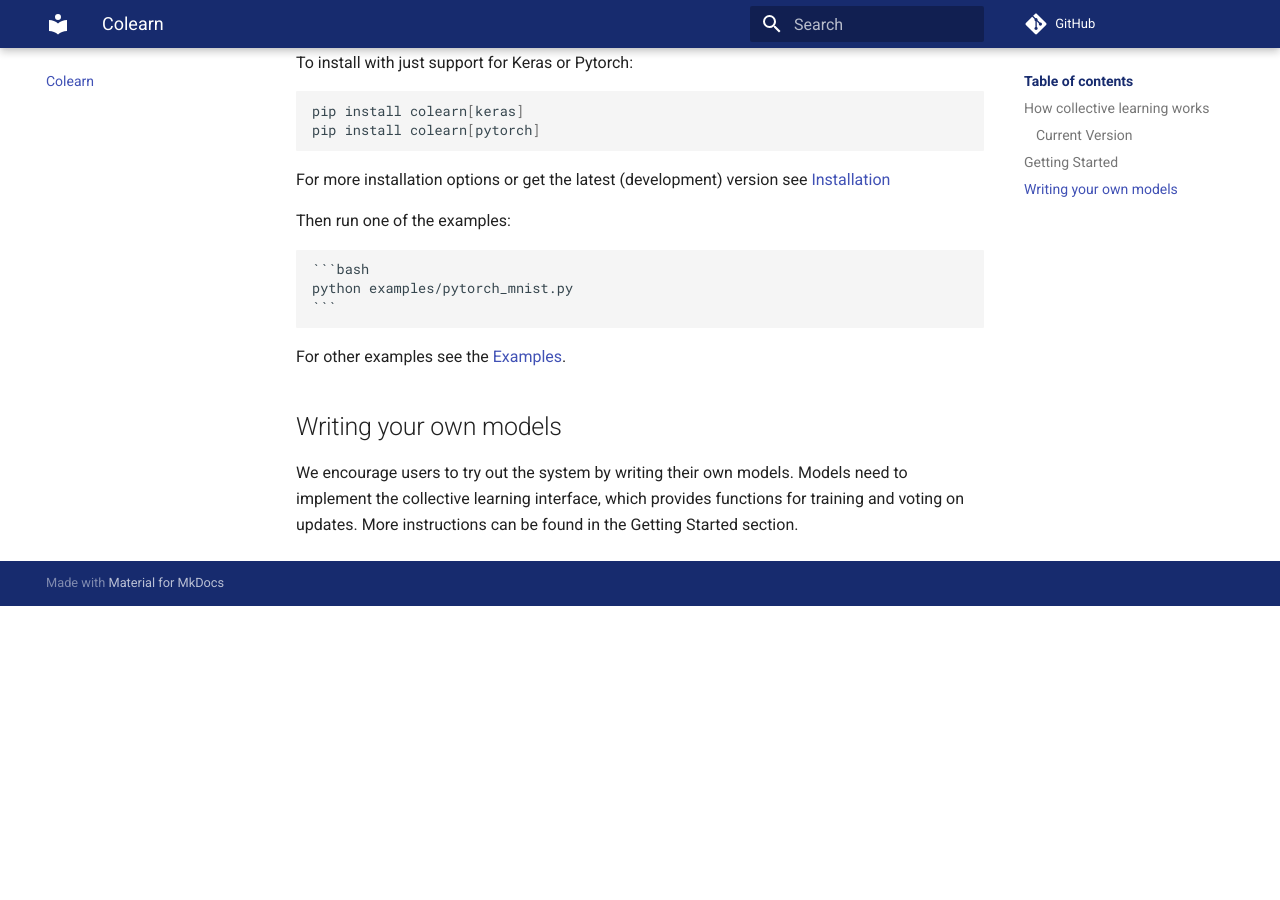
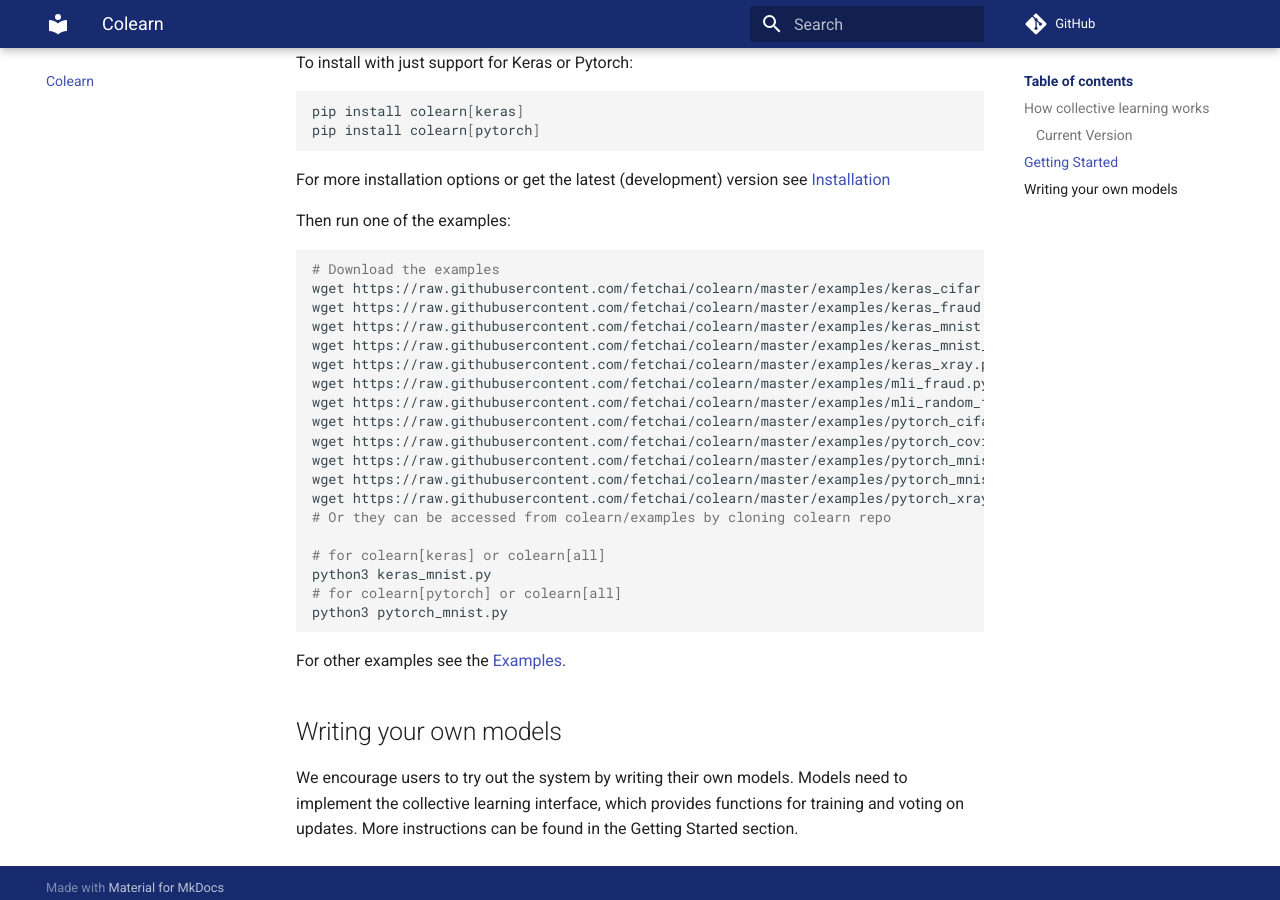
Before and after one commit to fetchai/colearn, an MkDocs documentation site: the page built from docs/index.md, in a window 1280 px wide and 900 px high, scrolled down 1212 px. Built offline with MkDocs 1.6.1 and Material for MkDocs 9.7.7, drawn with Linux system fonts in a browser that asks for light colours; comment, search, counter and statistics services are not loaded; before the commit the page ends 1818 px from its top, so only the background shows below that.

Commit message:
Readme examples improvements (#117)

````diff
--- a/docs/index.md
+++ b/docs/index.md
@@ -44,10 +44,27 @@
 For more installation options or get the latest (development) version see [Installation](./installation.md)
 
 Then run one of the examples:
+   ```bash
+   # Download the examples
+   wget https://raw.githubusercontent.com/fetchai/colearn/master/examples/keras_cifar.py
+   wget https://raw.githubusercontent.com/fetchai/colearn/master/examples/keras_fraud.py
+   wget https://raw.githubusercontent.com/fetchai/colearn/master/examples/keras_mnist.py
+   wget https://raw.githubusercontent.com/fetchai/colearn/master/examples/keras_mnist_diffpriv.py
+   wget https://raw.githubusercontent.com/fetchai/colearn/master/examples/keras_xray.py
+   wget https://raw.githubusercontent.com/fetchai/colearn/master/examples/mli_fraud.py
+   wget https://raw.githubusercontent.com/fetchai/colearn/master/examples/mli_random_forest_iris.py
+   wget https://raw.githubusercontent.com/fetchai/colearn/master/examples/pytorch_cifar.py
+   wget https://raw.githubusercontent.com/fetchai/colearn/master/examples/pytorch_covid.py
+   wget https://raw.githubusercontent.com/fetchai/colearn/master/examples/pytorch_mnist.py
+   wget https://raw.githubusercontent.com/fetchai/colearn/master/examples/pytorch_mnist_diffpriv.py
+   wget https://raw.githubusercontent.com/fetchai/colearn/master/examples/pytorch_xray.py
+   # Or they can be accessed from colearn/examples by cloning colearn repo
 
-    ```bash
-    python examples/pytorch_mnist.py
-    ```
+   # for colearn[keras] or colearn[all]
+   python3 keras_mnist.py
+   # for colearn[pytorch] or colearn[all]
+   python3 pytorch_mnist.py
+   ```
 
 For other examples see the [Examples](./examples.md).
 
````
Also changed, not shown: README.md (+26 -0 lines), docs/installation.md (+23 -0 lines).
